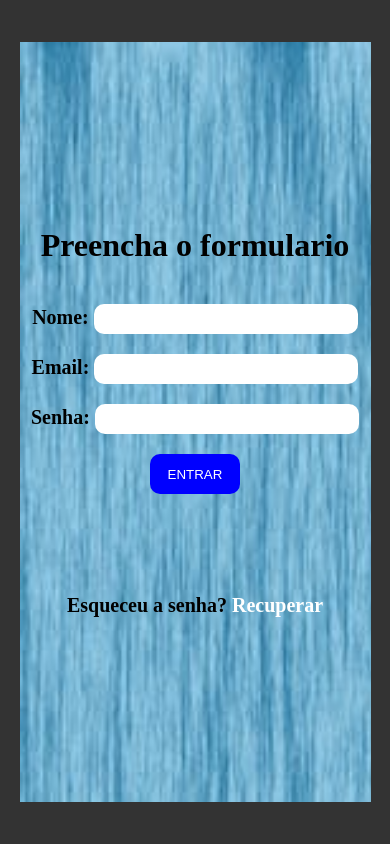
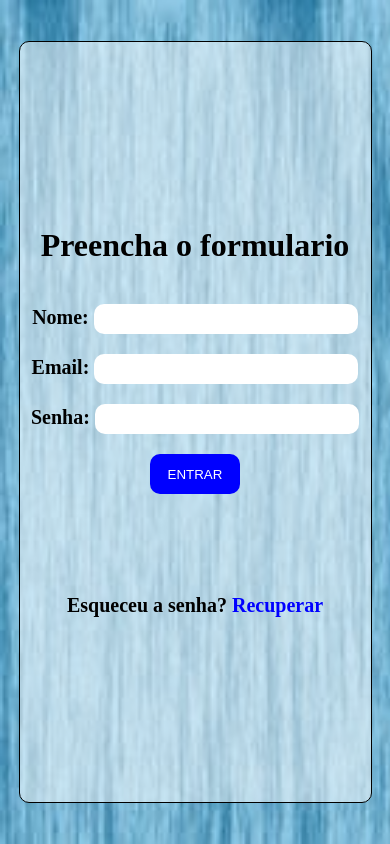
Before and after one commit to Uberdanalmeida/formulario-react, a React (Vite) app: page / in a window 390 px wide. Built offline with nearby package versions, Linux system fonts and the light colour scheme.

Commit message:
Modificando a cor de fundo, e adicionando border-radius no modo mobile.

```diff
--- a/src/index.css
+++ b/src/index.css
@@ -61,14 +61,17 @@ a {
         display: flex;
         height: 100vh;
         width: 100vw;
+        background-image: url(imagem/imagem-fundo.jpg);
+        background-repeat: no-repeat;
+        background-size: cover;
         justify-content: center;
     }
 
     .formu {
         display: flex;
-        background-image: url(imagem/imagem-fundo.jpg);
-        background-repeat: no-repeat;
-        background-size: cover;
+        background-color: rgba(255, 255, 255, 0.5);
+        border: 1px solid black;
+        border-radius: 10px;
         height: 90vh;
         width: 90vw;
         align-items: center;
@@ -76,7 +79,7 @@ a {
     }
 
     a {
-        color: white;
+        color: blue;
     }
 
     .recuperar, a {
```
